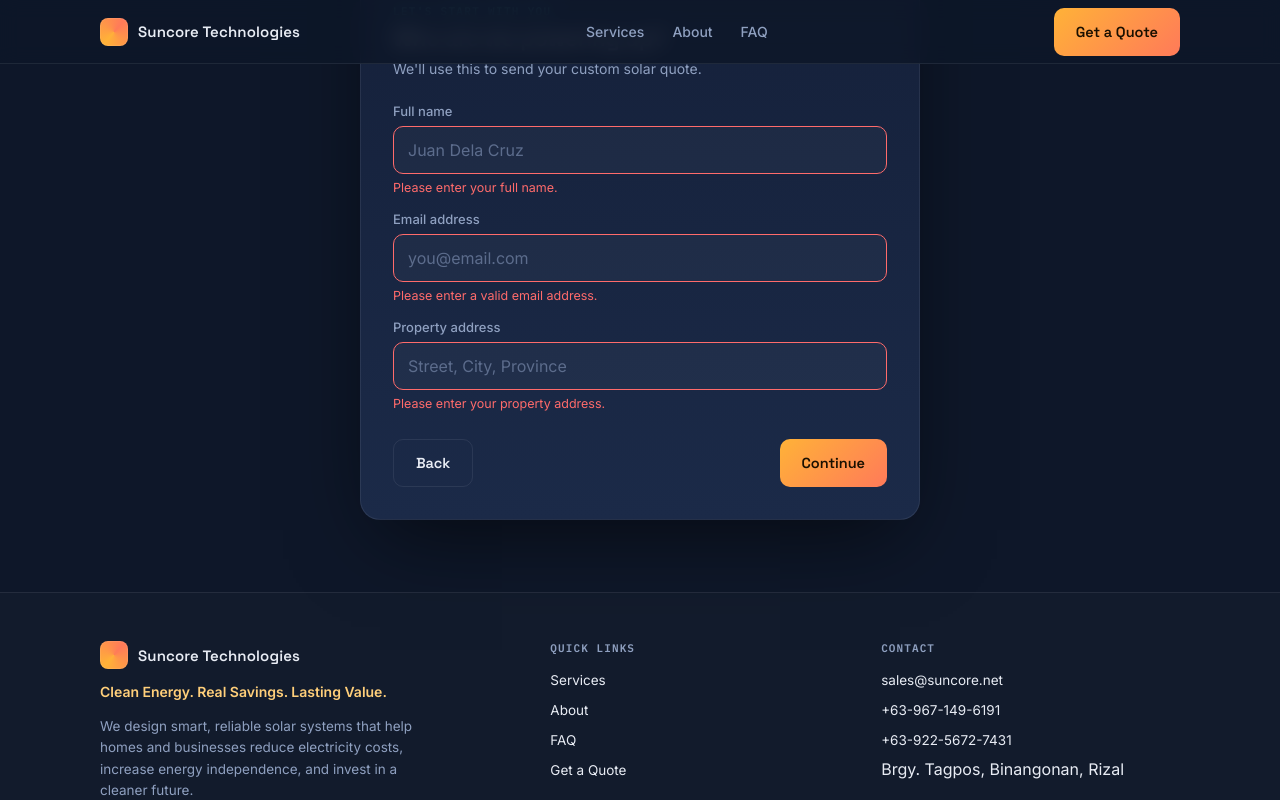
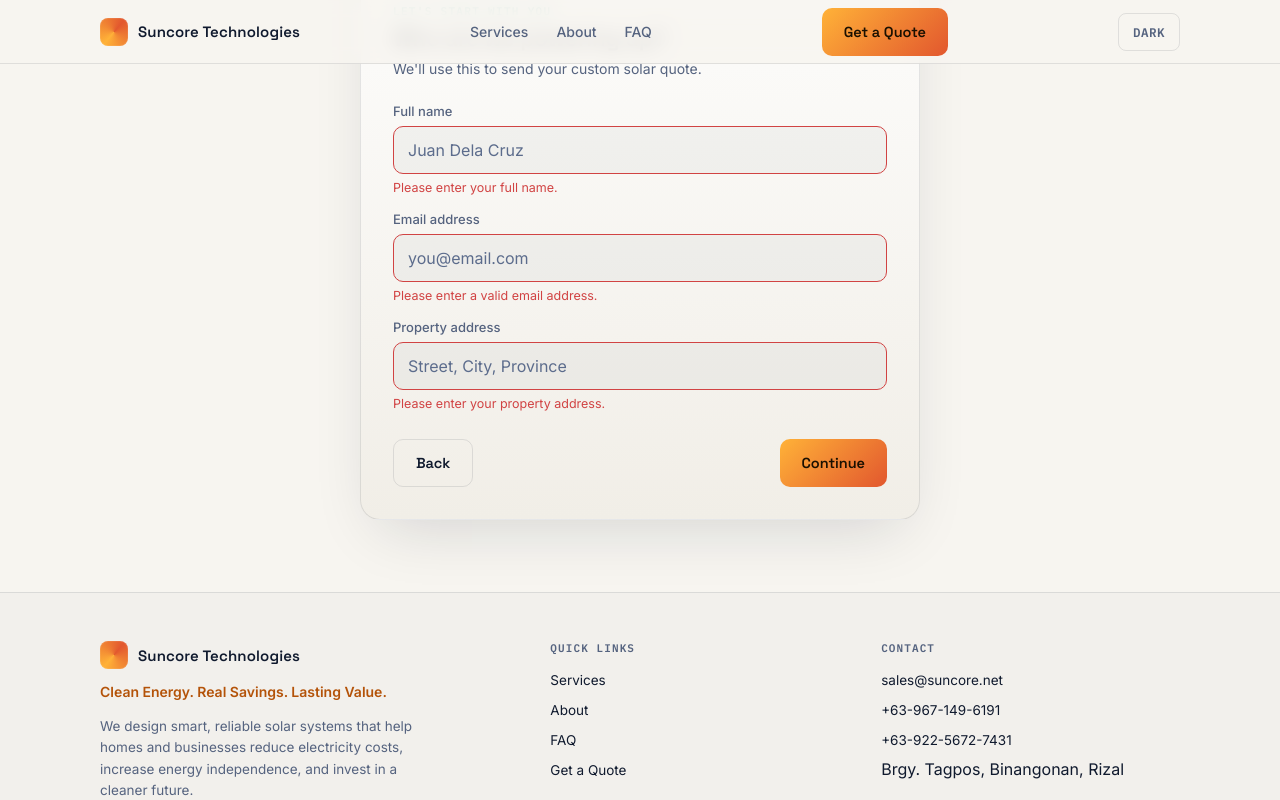
Before and after one commit to gregdelacruzjr/suncore-website, a plain HTML site: page index.html in a window 1280 px wide. Both pictures are taken after a click on the button "Continue". Shown: the part 2439-3239 px from the top of the page. Drawn offline with Linux system fonts and the light colour scheme.

Commit message:
feat:Add dark and light themes

```diff
--- a/index.html
+++ b/index.html
@@ -4,6 +4,19 @@
 <meta charset="UTF-8" />
 <meta name="viewport" content="width=device-width, initial-scale=1.0, viewport-fit=cover, maximum-scale=1" />
 <title>Suncore Technologies — Solar Energy Solutions</title>
+
+<!-- Set theme before first paint, to avoid a flash of the wrong theme -->
+<script>
+  (function(){
+    try{
+      var saved = localStorage.getItem('suncore-theme');
+      var theme = saved || (window.matchMedia('(prefers-color-scheme: light)').matches ? 'light' : 'dark');
+      document.documentElement.setAttribute('data-theme', theme);
+    }catch(e){
+      document.documentElement.setAttribute('data-theme', 'dark');
+    }
+  })();
+</script>
 
 <!-- PWA -->
 <link rel="manifest" href="manifest.json" />
@@ -18,7 +31,7 @@
 
 <link rel="preconnect" href="https://fonts.googleapis.com">
 <link href="https://fonts.googleapis.com/css2?family=Space+Grotesk:wght@500;600;700&family=Inter:wght@400;500;600&family=IBM+Plex+Mono:wght@500;600&display=swap" rel="stylesheet">
-<script src="https://challenges.cloudflare.com/turnstile/v0/api.js" async defer></script>
+<script src="https://challenges.cloudflare.com/turnstile/v0/api.js?onload=onloadTurnstileCallback&render=explicit" async defer></script>
 <style>
   :root{
     --ink:#0E1729;
@@ -33,6 +46,38 @@
     --muted:#8FA0C0;
     --danger:#FF6B6B;
     --nav-h: 64px;
+    --nav-bg: rgba(14,23,41,0.85);
+    --surface-1: rgba(255,255,255,0.03);
+    --surface-2: rgba(255,255,255,0.02);
+    --surface-3: rgba(255,255,255,0.015);
+    --shadow-card: 0 30px 80px -20px rgba(0,0,0,0.6);
+    --shadow-hero: 0 30px 80px -20px rgba(0,0,0,0.5);
+    --theme-transition: background-color 0.25s ease, color 0.25s ease, border-color 0.25s ease, box-shadow 0.25s ease;
+  }
+  html[data-theme="light"]{
+    --ink:#F7F5F0;
+    --panel:#FFFFFF;
+    --panel-2:#F1EEE7;
+    --line: rgba(16,26,46,0.10);
+    --sun:#FFB238;
+    --sun-2:#B45309;
+    --dawn:#E2572E;
+    --sky:#0D9488;
+    --mist:#101A2E;
+    --muted:#55637F;
+    --danger:#D14343;
+    --nav-bg: rgba(247,245,240,0.85);
+    --surface-1: rgba(16,26,46,0.035);
+    --surface-2: rgba(16,26,46,0.025);
+    --surface-3: rgba(16,26,46,0.02);
+    --shadow-card: 0 24px 60px -20px rgba(16,26,46,0.16);
+    --shadow-hero: 0 24px 60px -20px rgba(16,26,46,0.18);
+  }
+  @media (prefers-reduced-motion: reduce){
+    :root{ --theme-transition: none; }
+  }
+  body, .site-nav, .card, .service-card, .stat, .faq-item, .flow-diagram, input, textarea, .choice, .btn-ghost, .review-row, .site-footer{
+    transition: var(--theme-transition);
   }
   *{box-sizing:border-box;}
   html{ scroll-behavior:smooth; }
@@ -65,7 +110,7 @@
     height:var(--nav-h);
     display:flex;
     align-items:center;
-    background:rgba(14,23,41,0.85);
+    background:var(--nav-bg);
     backdrop-filter:blur(10px);
     -webkit-backdrop-filter:blur(10px);
     border-bottom:1px solid var(--line);
@@ -109,6 +154,30 @@
   .nav-links a{ text-decoration:none; transition:color 0.15s; }
   .nav-links a:hover{ color:var(--mist); }
   .nav-cta{ display:none; }
+  .theme-toggle{
+    display:none;
+    align-items:center;
+    justify-content:center;
+    min-height:38px;
+    padding:0 14px;
+    background:transparent;
+    border:1px solid var(--line);
+    border-radius:8px;
+    color:var(--muted);
+    font-family:'IBM Plex Mono', monospace;
+    font-size:12.5px;
+    font-weight:600;
+    letter-spacing:0.04em;
+    text-transform:uppercase;
+    cursor:pointer;
+  }
+  .theme-toggle:hover{ color:var(--mist); border-color:rgba(232,236,244,0.24); }
+  .theme-toggle-mobile{
+    display:flex;
+    width:100%;
+    justify-content:center;
+    margin-top:4px;
+  }
   .nav-toggle{
     display:flex;
     align-items:center;
@@ -147,6 +216,7 @@
   @media (min-width:840px){
     .nav-links{ display:flex; }
     .nav-cta{ display:inline-flex; }
+    .theme-toggle{ display:flex; }
     .nav-toggle{ display:none; }
     .mobile-menu{ display:none !important; }
   }
@@ -207,7 +277,7 @@
     aspect-ratio:16/10;
     border-radius:20px;
     overflow:hidden;
-    box-shadow: 0 30px 80px -20px rgba(0,0,0,0.5);
+    box-shadow: var(--shadow-hero);
   }
   @media (min-width:900px){
     .hero-inner{ flex-direction:row; align-items:center; gap:48px; }
@@ -310,7 +380,7 @@
     gap:12px;
   }
   .stat{
-    background:rgba(255,255,255,0.03);
+    background:var(--surface-1);
     border:1px solid var(--line);
     border-radius:14px;
     padding:18px 14px;
@@ -341,7 +411,7 @@
     .testimonial-grid{ grid-template-columns:repeat(3, 1fr); }
   }
   .testimonial-card{
-    background:rgba(255,255,255,0.03);
+    background:var(--surface-1);
     border:1px solid var(--line);
     border-radius:16px;
     padding:22px;
@@ -373,7 +443,7 @@
   /* ============ FAQ ============ */
   .faq-list{ display:flex; flex-direction:column; gap:10px; }
   .faq-item{
-    background:rgba(255,255,255,0.03);
+    background:var(--surface-1);
     border:1px solid var(--line);
     border-radius:12px;
     overflow:hidden;
@@ -427,7 +497,7 @@
     border:1px solid var(--line);
     border-radius:20px;
     padding:28px 20px 24px;
-    box-shadow: 0 30px 80px -20px rgba(0,0,0,0.6);
+    box-shadow: var(--shadow-card);
     position:relative;
     overflow:hidden;
   }
@@ -469,7 +539,7 @@
   label{ display:block; font-size:13px; font-weight:500; color:var(--muted); margin-bottom:7px; }
   input[type=text], input[type=email], input[type=number], textarea{
     width:100%;
-    background:rgba(255,255,255,0.03);
+    background:var(--surface-1);
     border:1px solid var(--line);
     border-radius:10px;
     padding:13px 14px;
@@ -496,7 +566,7 @@
   .choice-grid.three{ grid-template-columns:1fr 1fr 1fr; }
   .choice{
     border:1px solid var(--line);
-    background:rgba(255,255,255,0.02);
+    background:var(--surface-2);
     border-radius:12px;
     padding:16px 10px;
     min-height:44px;
@@ -525,7 +595,7 @@
   .review-row{
     display:flex; justify-content:space-between; gap:16px;
     padding:11px 14px;
-    background:rgba(255,255,255,0.03);
+    background:var(--surface-1);
     border:1px solid var(--line);
     border-radius:10px;
     font-size:13.5px;
@@ -552,7 +622,7 @@
   .site-footer{
     border-top:1px solid var(--line);
     padding:48px 0 28px;
-    background:rgba(255,255,255,0.015);
+    background:var(--surface-3);
   }
   .footer-grid{
     display:grid;
@@ -613,6 +683,7 @@
       <a href="#faq">FAQ</a>
     </div>
     <a href="#get-quote" class="btn btn-primary nav-cta">Get a Quote</a>
+    <button class="theme-toggle" id="themeToggle" type="button" aria-pressed="false" aria-label="Switch to light theme">Light</button>
     <button class="nav-toggle" id="navToggle" aria-label="Toggle menu" aria-expanded="false">
       <svg viewBox="0 0 24 24" fill="none" stroke="currentColor" stroke-width="2" stroke-linecap="round"><line x1="3" y1="6" x2="21" y2="6"/><line x1="3" y1="12" x2="21" y2="12"/><line x1="3" y1="18" x2="21" y2="18"/></svg>
     </button>
@@ -622,6 +693,7 @@
   <a href="#services">Services</a>
   <a href="#about">About</a>
   <a href="#faq">FAQ</a>
+  <button class="theme-toggle theme-toggle-mobile" id="themeToggleMobile" type="button" aria-pressed="false" aria-label="Switch to light theme">Light</button>
   <a href="#get-quote" class="btn btn-primary" style="margin-top:8px;">Get a Quote</a>
 </div>
 
@@ -948,12 +1020,7 @@
 
           <div class="review-list" id="reviewList"></div>
 
-          <div class="cf-turnstile"
-               data-sitekey="0x4AAAAAAD5IPZ3R5ECmhEup"
-               data-theme="dark"
-               data-callback="onTurnstileSuccess"
-               data-expired-callback="onTurnstileExpired"
-               style="margin: 6px 0 4px;"></div>
+          <div id="turnstileContainer" style="margin: 6px 0 4px;"></div>
 
           <div class="submit-status" id="submitStatus"></div>
         </div>
@@ -1021,6 +1088,40 @@
 <script>
   document.getElementById('year').textContent = new Date().getFullYear();
 
+  /* ============ THEME TOGGLE ============ */
+  const themeToggle = document.getElementById('themeToggle');
+  const themeToggleMobile = document.getElementById('themeToggleMobile');
+
+  function getTheme(){
+    return document.documentElement.getAttribute('data-theme') || 'dark';
+  }
+
+  function updateThemeButtons(){
+    const theme = getTheme();
+    const targetLabel = theme === 'dark' ? 'Light' : 'Dark';
+    [themeToggle, themeToggleMobile].forEach(btn => {
+      if (!btn) return;
+      btn.textContent = targetLabel;
+      btn.setAttribute('aria-pressed', String(theme === 'light'));
+      btn.setAttribute('aria-label', `Switch to ${targetLabel.toLowerCase()} theme`);
+    });
+  }
+
+  function setTheme(theme){
+    document.documentElement.setAttribute('data-theme', theme);
+    try{ localStorage.setItem('suncore-theme', theme); }catch(e){}
+    updateThemeButtons();
+    renderTurnstile(); // re-render widget so it matches the new theme
+  }
+
+  function toggleTheme(){
+    setTheme(getTheme() === 'dark' ? 'light' : 'dark');
+  }
+
+  if (themeToggle) themeToggle.addEventListener('click', toggleTheme);
+  if (themeToggleMobile) themeToggleMobile.addEventListener('click', toggleTheme);
+  updateThemeButtons();
+
   const navToggle = document.getElementById('navToggle');
   const mobileMenu = document.getElementById('mobileMenu');
   navToggle.addEventListener('click', () => {
@@ -1059,10 +1160,28 @@
   const EDGE_FUNCTION_URL = `${SUPABASE_URL}/functions/v1/submit-lead`;
   const SUPABASE_ANON_KEY =
     "eyJhbGciOiJIUzI1NiIsInR5cCI6IkpXVCJ9.eyJpc3MiOiJzdXBhYmFzZSIsInJlZiI6ImJvbWFqdmFmeGJ3d3lmand0YXBuIiwicm9sZSI6ImFub24iLCJpYXQiOjE3ODI0NjI3NjcsImV4cCI6MjA5ODAzODc2N30.1a_6EaXVY1GB6p0CO0LR6pl1M5ZG-T6OgGCfn61dJmk";
+  const TURNSTILE_SITE_KEY = "0x4AAAAAAD5IPZ3R5ECmhEup";
 
   let turnstileToken = null;
-  window.onTurnstileSuccess = (token) => { turnstileToken = token; };
-  window.onTurnstileExpired = () => { turnstileToken = null; };
+  let turnstileWidgetId = null;
+
+  function renderTurnstile(){
+    const container = document.getElementById('turnstileContainer');
+    if (!container || !window.turnstile) return; // widget script not loaded yet, or funnel not on page
+
+    if (turnstileWidgetId !== null){
+      try{ window.turnstile.remove(turnstileWidgetId); }catch(e){}
+    }
+    turnstileToken = null;
+    turnstileWidgetId = window.turnstile.render(container, {
+      sitekey: TURNSTILE_SITE_KEY,
+      theme: getTheme(),
+      callback: (token) => { turnstileToken = token; },
+      'expired-callback': () => { turnstileToken = null; }
+    });
+  }
+  // Called by the Turnstile script itself once it's finished loading (see script tag's ?onload= param)
+  window.onloadTurnstileCallback = renderTurnstile;
 
   const state = {
     step: 1,
@@ -1261,7 +1380,7 @@
       statusEl.style.display = 'block';
       nextBtn.disabled = false;
       nextBtn.textContent = 'Submit request';
-      if (window.turnstile) window.turnstile.reset();
+      if (window.turnstile && turnstileWidgetId !== null) window.turnstile.reset(turnstileWidgetId);
       turnstileToken = null;
       return false;
     }
```
